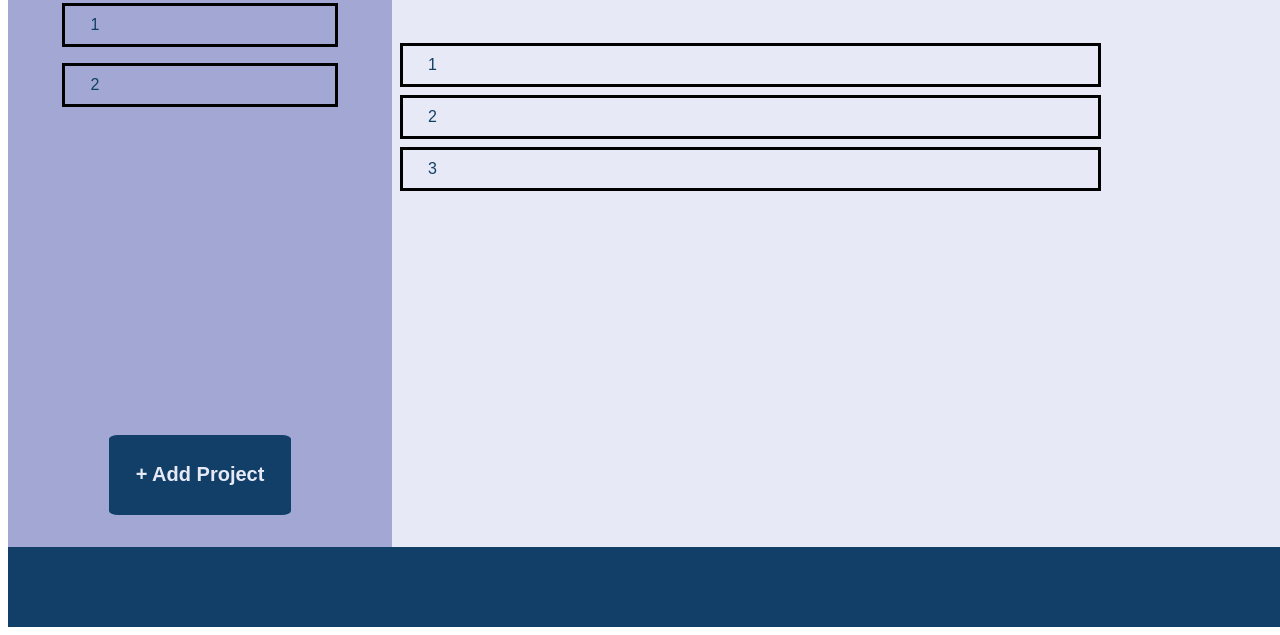
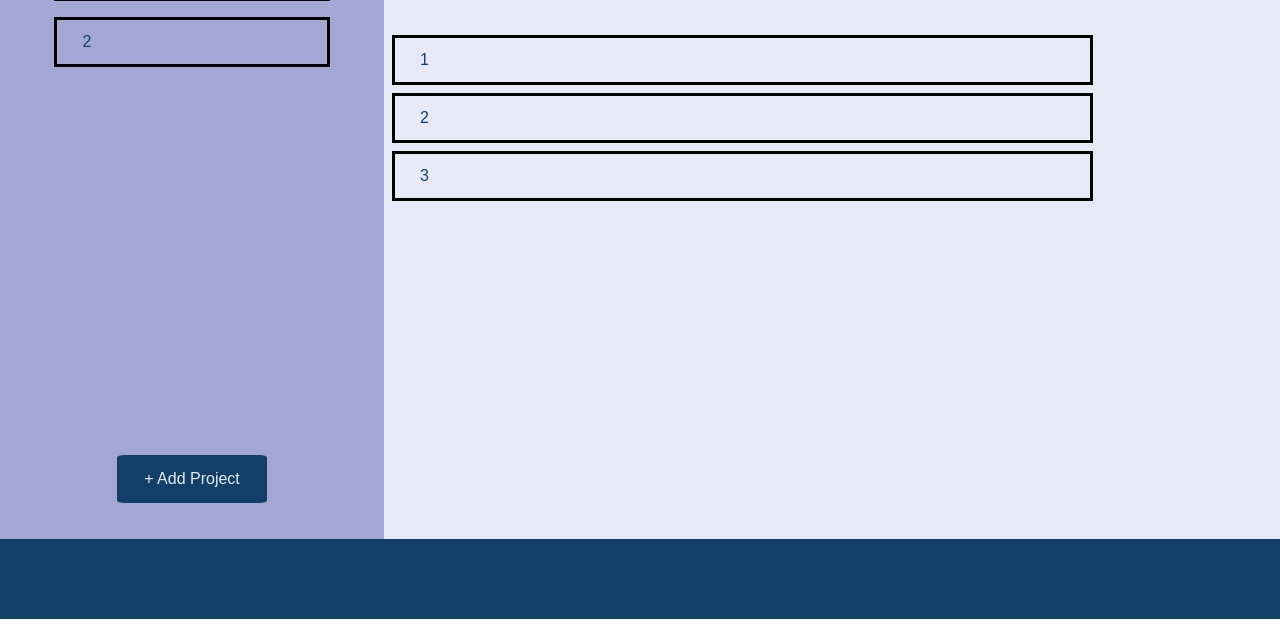
Before and after one commit to urialevy/todolist, a website built with webpack: page dist/index.html in a window 1280 px wide. Shown: the part 181-816 px from the top of the page. Built offline with nearby package versions, Linux system fonts and the light colour scheme.

Commit message:
tailwind css changes

```diff
--- a/package.json
+++ b/package.json
@@ -8,8 +8,7 @@
     "build": "webpack",
     "watch": "webpack --watch",
     "start": "webpack serve --open",
-    "git":"git subtree push --prefix dist origin gh-pages"
-
+    "git": "git subtree push --prefix dist origin gh-pages"
   },
   "keywords": [],
   "author": "",
@@ -20,7 +19,8 @@
     "express": "^4.18.2",
     "html-webpack-plugin": "^5.5.3",
     "style-loader": "^3.3.3",
-    "webpack": "^5.88.2",
+    "tailwindcss": "^3.3.5",
+    "webpack": "^5.89.0",
     "webpack-cli": "^5.1.4",
     "webpack-dev-middleware": "^6.1.1",
     "webpack-dev-server": "^4.15.1"
--- a/src/style.css
+++ b/src/style.css
@@ -1,4 +1,7 @@
 /* Using color palette: https://palettes.shecodes.io/palettes/1448 */
+@tailwind base;
+@tailwind components;
+@tailwind utilities;
 
 body {
    font-family: Arial, Helvetica, sans-serif;
--- a/tailwind.config.js
+++ b/tailwind.config.js
@@ -0,0 +1,8 @@
+/** @type {import('tailwindcss').Config} */
+module.exports = {
+  content: ["./dist/**/*.{html,js}", "./src/**/*.{html,js}"],
+  theme: {
+    extend: {},
+  },
+  plugins: [],
+}
```
Also changed, not shown: dist/main.bundle.js, dist/output.css (added), 1 other file.
